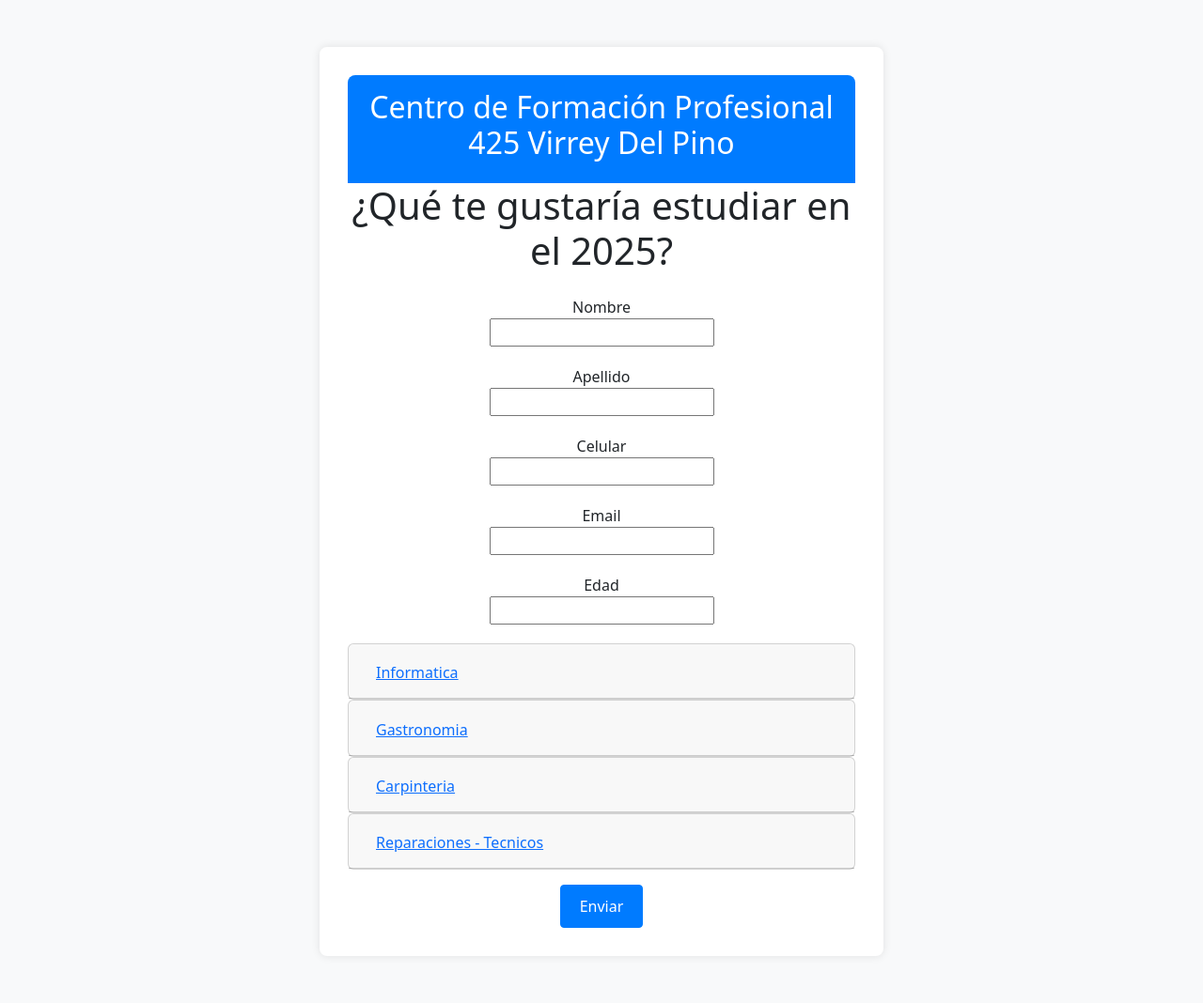
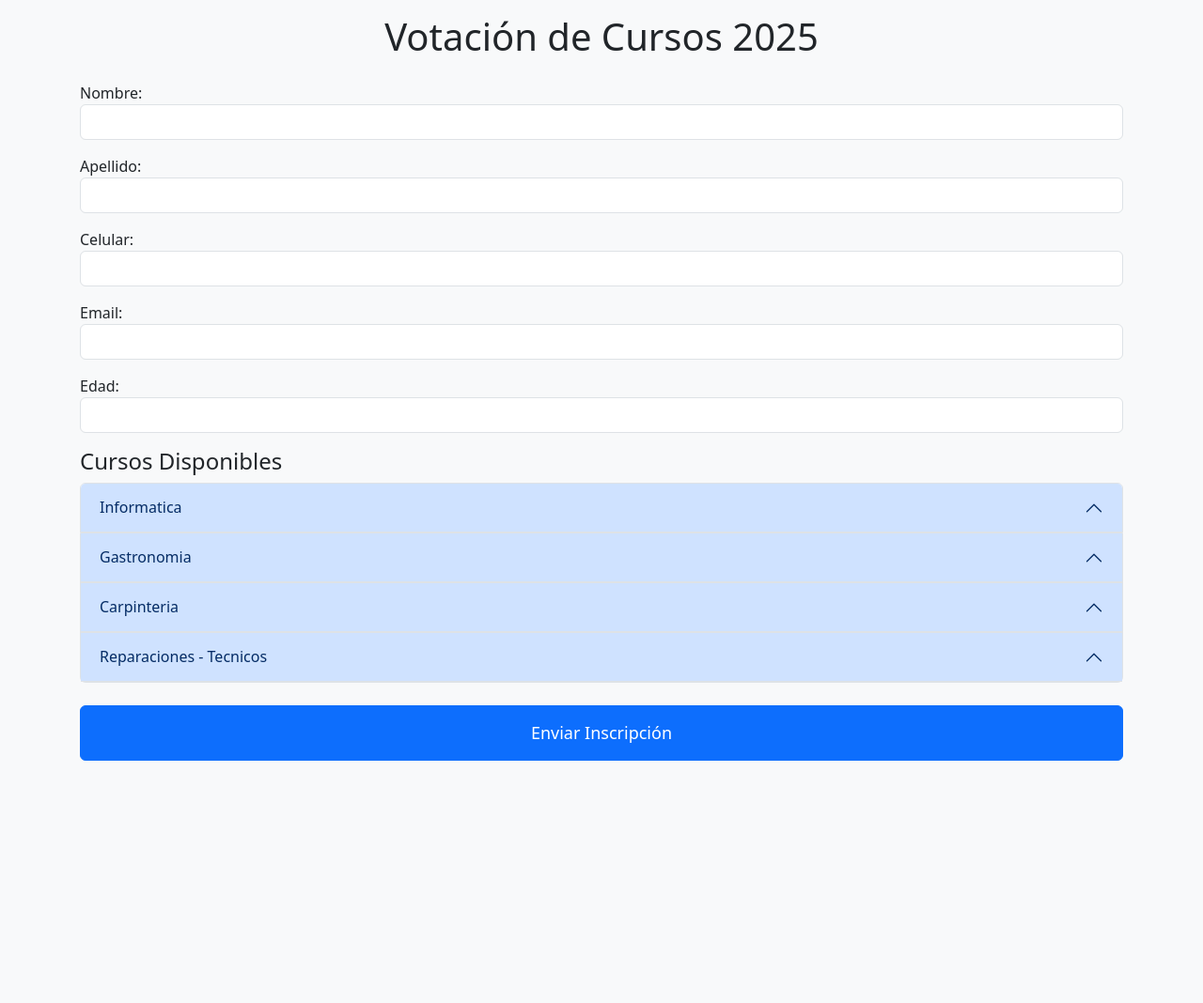
Before and after one commit to Zekpy/render_ciclo2025, a Django app: page /votacion/ in a window 1280 px wide. Shown: the whole page at 94% size. After the commit the page ends 810 px from the top, so only its background shows below. Run offline with Django 5.2, Linux system fonts and the light colour scheme; data comes from the database, SQL or seed files in the repository; both versions use the stored data as it was after the commit.

Commit message:
Descripciones completas, mejorada la interfaz y UX con tarjetas de seleccion

```diff
--- a/formulario/forms.py
+++ b/formulario/forms.py
@@ -5,7 +5,7 @@ from cursos.models import Curso
 class InscripcionForm(forms.ModelForm):
     cursos = forms.ModelMultipleChoiceField(
         queryset=Curso.objects.all(),
-        widget=forms.CheckboxSelectMultiple,
+        widget=forms.CheckboxSelectMultiple(attrs={'class': 'form-check-input'}),
         required=True,
         label='Cursos'
     )
@@ -13,16 +13,10 @@ class InscripcionForm(forms.ModelForm):
     class Meta:
         model = Inscripcion
         fields = ['nombre', 'apellido', 'celular', 'email', 'edad', 'cursos']
-
-    def clean(self):
-        cleaned_data = super().clean()
-        celular = cleaned_data.get('celular')
-        email = cleaned_data.get('email')
-
-        if Inscripcion.objects.filter(celular=celular).exists():
-            self.add_error('celular', 'Este número de celular ya ha sido utilizado para votar.')
-
-        if Inscripcion.objects.filter(email=email).exists():
-            self.add_error('email', 'Este correo electrónico ya ha sido utilizado para votar.')
-
-        return cleaned_data
+        widgets = {
+            'nombre': forms.TextInput(attrs={'class': 'form-control'}),
+            'apellido': forms.TextInput(attrs={'class': 'form-control'}),
+            'celular': forms.TextInput(attrs={'class': 'form-control'}),
+            'email': forms.EmailInput(attrs={'class': 'form-control'}),
+            'edad': forms.NumberInput(attrs={'class': 'form-control'}),
+        }
--- a/formulario/templates/formulario/index.html
+++ b/formulario/templates/formulario/index.html
@@ -59,7 +59,7 @@
             <img src="https://encrypted-tbn0.gstatic.com/images?q=tbn:ANd9GcTIxzt4m8Gs0-83ei8LZkKoJ-ESOIjF_SYiPQ&s" alt="Imagen 1">
         </div>
 
-        <img src="https://scontent.feze9-1.fna.fbcdn.net/v/t39.30808-6/313423030_499375202216577_5812370798185213024_n.jpg?_nc_cat=111&ccb=1-7&_nc_sid=cc71e4&_nc_eui2=AeGZFID2Sqa7aK6SvxdcUrRJIixrZBj2ZcQiLGtkGPZlxI1GC1BQLBojz8U6hDcFQVKE6mc_14V-ygY1ptVq3CGK&_nc_ohc=4UfAUn0mlrcQ7kNvgFXNpQF&_nc_ht=scontent.feze9-1.fna&oh=00_AYAquP_oTCyWY0n4wzl5whokDeoOfyWPD9GvwOF1xRJ3nA&oe=66DAAC34" alt="Imagen 2" class="hero-image">
+        <img src="https://scontent.feze9-1.fna.fbcdn.net/v/t39.30808-6/313423030_499375202216577_5812370798185213024_n.jpg?_nc_cat=111&ccb=1-7&_nc_sid=cc71e4&_nc_ohc=scNPTiKrheYQ7kNvgEzrIJw&_nc_ht=scontent.feze9-1.fna&oh=00_AYC7IpMsPifWlnk9sbtcCTE4mVWsAoBVzOFdys7dSujq_A&oe=66E17BF4" alt="Imagen 2" class="hero-image">
 
         <p>
             Queremos saber qué te gustaría estudiar.
--- a/formulario/templates/formulario/inscripcion.html
+++ b/formulario/templates/formulario/inscripcion.html
@@ -3,115 +3,115 @@
 <head>
     <meta charset="UTF-8">
     <meta name="viewport" content="width=device-width, initial-scale=1.0">
-    <title>Registro de Inscripción</title>
+    <title>Inscripción</title>
     <link href="https://cdn.jsdelivr.net/npm/bootstrap@5.3.0/dist/css/bootstrap.min.css" rel="stylesheet">
     <style>
         body {
             background-color: #f8f9fa;
         }
         .container {
-            background-color: #ffffff;
-            padding: 30px;
-            border-radius: 8px;
-            box-shadow: 0 0 10px rgba(0, 0, 0, 0.1);
-            max-width: 600px;
-            margin: 50px auto;
+            padding: 15px;
         }
-        .banner {
-            background-color: #007bff;
-            color: white;
+        .btn {
+            font-size: 18px;
             padding: 15px;
-            text-align: center;
-            border-radius: 8px 8px 0 0;
-        }
-        h1 {
-            margin-bottom: 20px;
-            text-align: center;
-        }
-        .course-card {
-            margin-bottom: 20px;
-        }
-        .form-group {
-            margin-bottom: 20px;
-            text-align: center;
-        }
-        .btn-primary {
-            background-color: #007bff;
-            border-color: #007bff;
-            padding: 10px 20px;
-            border-radius: 4px;
-            display: block;
-            margin: 0 auto;
-        }
-        .btn-primary:hover {
-            background-color: #0056b3;
-            border-color: #0056b3;
-        }
-        label {
-            text-align: center;
-            display: block;
             width: 100%;
         }
+        .card {
+            margin-bottom: 15px;
+            cursor: pointer; /* Cambiar el cursor al pasar por la tarjeta */
+            user-select: none; /* Evitar selección de texto accidental */
+        }
+        .card:hover {
+            box-shadow: 0px 4px 12px rgba(0, 0, 0, 0.1); /* Efecto visual al pasar sobre la tarjeta */
+        }
+        .form-check-input {
+            pointer-events: none; /* Evita que el checkbox reciba clics directamente, se hace desde la tarjeta */
+        }
+        .card-img-top {
+    width: 100%; /* Ajusta el ancho de la imagen al 100% del contenedor */
+    height: 200px; /* Establece una altura fija para todas las imágenes */
+    object-fit: cover; /* Asegura que la imagen mantenga su proporción sin deformarse */
+}
+
     </style>
 </head>
 <body>
     <div class="container">
-        <div class="banner">
-            <h2>Centro de Formación Profesional 425 Virrey Del Pino</h2>
+        <h1 class="text-center mb-4">Votación de Cursos 2025</h1>
+
+        <!-- Si el formulario tiene errores, los mostramos en un mensaje de alerta -->
+        {% if form.errors %}
+            <div class="alert alert-danger">
+                Por favor corrige los errores debajo.
+            </div>
+        {% endif %}
+
+        <form method="POST">
+            {% csrf_token %}
+            <div class="mb-3">
+                {{ form.nombre.label_tag }}
+                {{ form.nombre }}
+                {% if form.nombre.errors %}
+                    <div class="text-danger">{{ form.nombre.errors }}</div>
+                {% endif %}
+            </div>
+            <div class="mb-3">
+                {{ form.apellido.label_tag }}
+                {{ form.apellido }}
+                {% if form.apellido.errors %}
+                    <div class="text-danger">{{ form.apellido.errors }}</div>
+                {% endif %}
+            </div>
+            <div class="mb-3">
+                {{ form.celular.label_tag }}
+                {{ form.celular }}
+                {% if form.celular.errors %}
+                    <div class="text-danger">{{ form.celular.errors }}</div>
+                {% endif %}
+            </div>
+            <div class="mb-3">
+                {{ form.email.label_tag }}
+                {{ form.email }}
+                {% if form.email.errors %}
+                    <div class="text-danger">{{ form.email.errors }}</div>
+                {% endif %}
+            </div>
+            <div class="mb-3">
+                {{ form.edad.label_tag }}
+                {{ form.edad }}
+                {% if form.edad.errors %}
+                    <div class="text-danger">{{ form.edad.errors }}</div>
+                {% endif %}
             </div>
 
-        <h1 class="text-center mb-4">¿Qué te gustaría estudiar en el 2025?</h1>
+            <h4>Cursos Disponibles</h4>
 
-        <form method="post">
-            {% csrf_token %}
-
-            <div class="form-group">
-                <label for="{{ form.nombre.id_for_label }}">{{ form.nombre.label }}</label>
-                {{ form.nombre }}
-            </div>
-            <div class="form-group">
-                <label for="{{ form.apellido.id_for_label }}">{{ form.apellido.label }}</label>
-                {{ form.apellido }}
-            </div>
-            <div class="form-group">
-                <label for="{{ form.celular.id_for_label }}">{{ form.celular.label }}</label>
-                {{ form.celular }}
-            </div>
-            <div class="form-group">
-                <label for="{{ form.email.id_for_label }}">{{ form.email.label }}</label>
-                {{ form.email }}
-            </div>
-            <div class="form-group">
-                <label for="{{ form.edad.id_for_label }}">{{ form.edad.label }}</label>
-                {{ form.edad }}
-            </div>
-            <div class="accordion" id="accordionExample">
+            <div class="accordion" id="cursosAccordion">
                 {% for categoria in categorias %}
-                    <div class="card">
-                        <div class="card-header" id="heading{{ categoria.id }}">
-                            <h2 class="mb-0">
-                                <button class="btn btn-link" type="button" data-toggle="collapse" data-target="#collapse{{ categoria.id }}" aria-expanded="true" aria-controls="collapse{{ categoria.id }}">
+                    <div class="accordion-item">
+                        <h2 class="accordion-header" id="heading{{ categoria.id }}">
+                            <button class="accordion-button" type="button" data-bs-toggle="collapse" data-bs-target="#collapse{{ categoria.id }}" aria-expanded="true" aria-controls="collapse{{ categoria.id }}">
                                 {{ categoria.nombre }}
                             </button>
                         </h2>
-                        </div>
-
-                        <div id="collapse{{ categoria.id }}" class="collapse" aria-labelledby="heading{{ categoria.id }}" data-parent="#accordionExample">
-                            <div class="card-body">
+                        <div id="collapse{{ categoria.id }}" class="accordion-collapse collapse" aria-labelledby="heading{{ categoria.id }}" data-bs-parent="#cursosAccordion">
+                            <div class="accordion-body">
                                 <div class="row">
                                     {% for curso in categoria.curso_set.all %}
-                                        <div class="col-md-4 course-card">
-                                            <div class="card mb-4 shadow-sm">
-                                                {% if curso.imagen_url %}
-                                                    <img src="{{ curso.imagen_url }}" class="card-img-top" alt="{{ curso.nombre }}">
-                                                {% endif %}
+                                        <div class="col-md-4 mb-3">
+                                            <!-- Hacer que toda la tarjeta sea clicable -->
+                                            <div class="card" onclick="toggleCheckbox('curso{{ curso.id }}')">
+                                                <img src="{{ curso.imagen_url }}" class="card-img-top" alt="{{ curso.titulo }}">
                                                 <div class="card-body">
                                                     <h5 class="card-title">{{ curso.nombre }}</h5>
                                                     <p class="card-text">{{ curso.descripcion }}</p>
-                                                    <label>
-                                                        <input type="checkbox" name="cursos" value="{{ curso.id }}" class="course-checkbox">
+                                                    <div class="form-check">
+                                                        <input class="form-check-input" type="checkbox" name="cursos" id="curso{{ curso.id }}" value="{{ curso.id }}">
+                                                        <label class="form-check-label" for="curso{{ curso.id }}">
                                                             Seleccionar
                                                         </label>
+                                                    </div>
                                                 </div>
                                             </div>
                                         </div>
@@ -123,27 +123,29 @@
                 {% endfor %}
             </div>
 
-            <button type="submit" class="btn btn-primary btn-block mt-3">Enviar</button>
+            <button type="submit" class="btn btn-primary mt-4">Enviar Inscripción</button>
         </form>
     </div>
 
-    <!-- Bootstrap JS (necesario para la funcionalidad del acordeón) -->
     <script src="https://cdn.jsdelivr.net/npm/bootstrap@5.3.0/dist/js/bootstrap.bundle.min.js"></script>
     <script>
-        document.addEventListener('DOMContentLoaded', function() {
-            const checkboxes = document.querySelectorAll('.course-checkbox');
-            const maxSelection = 2;
+        // Hacer que toda la tarjeta sea clicable para seleccionar/deseleccionar el curso
+        function toggleCheckbox(checkboxId) {
+            const checkbox = document.getElementById(checkboxId);
+            checkbox.checked = !checkbox.checked; // Alterna el estado de seleccionado
 
-            checkboxes.forEach(checkbox => {
-                checkbox.addEventListener('change', function() {
-                    const checkedCheckboxes = document.querySelectorAll('.course-checkbox:checked');
-                    if (checkedCheckboxes.length > maxSelection) {
-                        this.checked = false;
+            limitSelection(checkbox); // Llamar a la función para validar la selección de cursos
+        }
+
+        function limitSelection(checkbox) {
+            const checkboxes = document.querySelectorAll('input[name="cursos"]');
+            const checkedCheckboxes = Array.from(checkboxes).filter(i => i.checked);
+
+            if (checkedCheckboxes.length > 2) {
                 alert('Solo puedes seleccionar hasta 2 cursos.');
+                checkbox.checked = false; // Desmarcar el checkbox que se acaba de seleccionar
             }
-                });
-            });
-        });
+        }
     </script>
 </body>
 </html>
--- a/formulario/views.py
+++ b/formulario/views.py
@@ -1,29 +1,38 @@
 from django.shortcuts import render, redirect
 from .forms import InscripcionForm
-from cursos.models import Categoria  # Importar la categoría
+from cursos.models import Categoria, Curso
 
 def inscripcion_view(request):
+    # Agrupamos los cursos por categoría
+    categorias = Categoria.objects.all()
+    cursos = Curso.objects.all()
+
     if request.method == 'POST':
         form = InscripcionForm(request.POST)
+
         if form.is_valid():
-            inscripcion = form.save(commit=False)
-            inscripcion.save()
-            form.save_m2m()
-            return redirect('gracias')
+            # Verifica que solo se seleccionen 2 cursos
+            if form.cleaned_data['cursos'].count() > 2:
+                form.add_error('cursos', 'Puedes seleccionar solo hasta 2 cursos.')
+            else:
+                form.save()
+                print("Formulario enviado y guardado.")  # Este mensaje se verá en la consola
+                return redirect('gracias')
+        else:
+            print("Errores en el formulario:", form.errors)  # Imprimir errores si el formulario no es válido
     else:
-        form = InscripcionForm()
+        form = InscripcionForm()  # Si no es un POST, inicializa un nuevo formulario
 
-    categorias = Categoria.objects.all()  # Obtener todas las categorías
     context = {
         'form': form,
-        'categorias': categorias  # Pasar las categorías al template
+        'categorias': categorias,
+        'cursos': cursos,
     }
+
     return render(request, 'formulario/inscripcion.html', context)
-
-
 
 def gracias_view(request):
     return render(request, 'formulario/gracias.html')
 
 def inicio_views(request):
-    return render (request,'formulario/index.html')
+    return render(request, 'formulario/index.html')
--- a/planificacion2025/settings.py
+++ b/planificacion2025/settings.py
@@ -23,7 +23,7 @@ BASE_DIR = Path(__file__).resolve().parent.parent
 SECRET_KEY = os.environ.get('SECRET_KEY', default='kakajkasdhjkadsjkads')
 
 # SECURITY WARNING: don't run with debug turned on in production!
-DEBUG ='RENDER' not in os.environ
+DEBUG =True#'RENDER' not in os.environ
 
 ALLOWED_HOSTS = []
 RENDER_EXTERNAL_HOSTNAME=os.environ.get('RENDER_EXTERNAL_HOSTNAME')
```
Also changed, not shown: db.sqlite3. Lines whose indentation alone changed are shown as unchanged.
